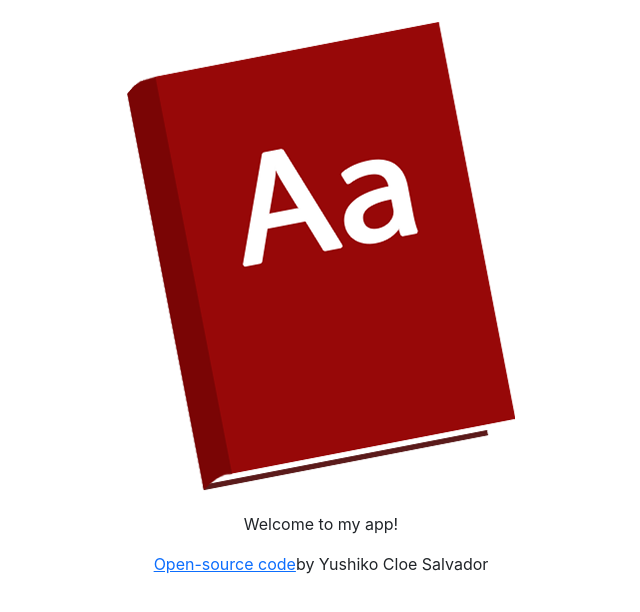
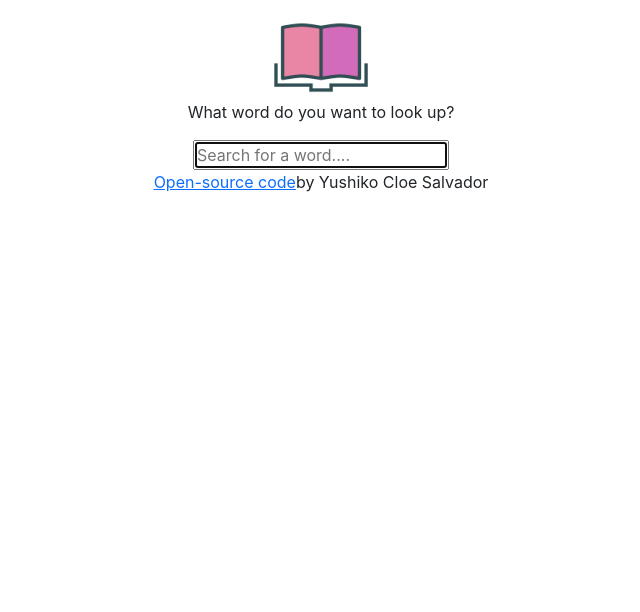
Before and after one commit to yccjs/react-dictionary-app, a React (Create React App) app: page / in a window 1280 px wide. Shown: the top 612 px of the page, without its empty margins (319-959 px from the left). Built offline with nearby package versions, Linux system fonts and the light colour scheme.

Commit message:
added a search engine

```diff
--- a/src/App.css
+++ b/src/App.css
@@ -1,6 +1,7 @@
 .logo {
   display: block;
   margin: 0 auto;
+  max-width: 100px;
 }
 header, footer {
   text-align: center;
--- a/src/App.js
+++ b/src/App.js
@@ -1,13 +1,15 @@
 import logo from "./logo.png";
+import DictionaryForm from "./DictionaryForm";
 import "./App.css";
 
 function App() {
   return (
     <div className="App">
       <header className="App-header">
-        <img src={logo} className="logo" alt="dictionary icon" />
-        <p>Welcome to my app! </p>
+        <img src={logo} className="logo img-fluid" alt="dictionary icon" />
+        <p>What word do you want to look up? </p>
       </header>
+      <DictionaryForm/>
       <footer>
         <a
           href="https://github.com/yccjs/react-dictionary-app"
--- /dev/null
+++ b/src/DictionaryForm.css
@@ -0,0 +1,5 @@
+form {
+
+    border-radius: 20px;
+    text-align: center;
+}
--- /dev/null
+++ b/src/DictionaryForm.js
@@ -0,0 +1,27 @@
+import React, { useState } from "react";
+import "./DictionaryForm.css";
+
+export default function DictionaryForm() {
+  let [keyword, setKeyword] = useState(null);
+  function search(event) {
+    event.preventDefault();
+    alert(`Searching for ${keyword}..`);
+  }
+
+  function handleKeyword(event) {
+    setKeyword(event.target.value);
+  }
+
+  return (
+    <div className="search-form">
+      <form onSubmit={search}>
+        <input
+          type="search"
+          placeholder="Search for a word...."
+          autoFocus={true}
+          onChange={handleKeyword}
+        />
+      </form>
+    </div>
+  );
+}
```
Also changed, not shown: src/logo.png, src/logo.svg (deleted).
